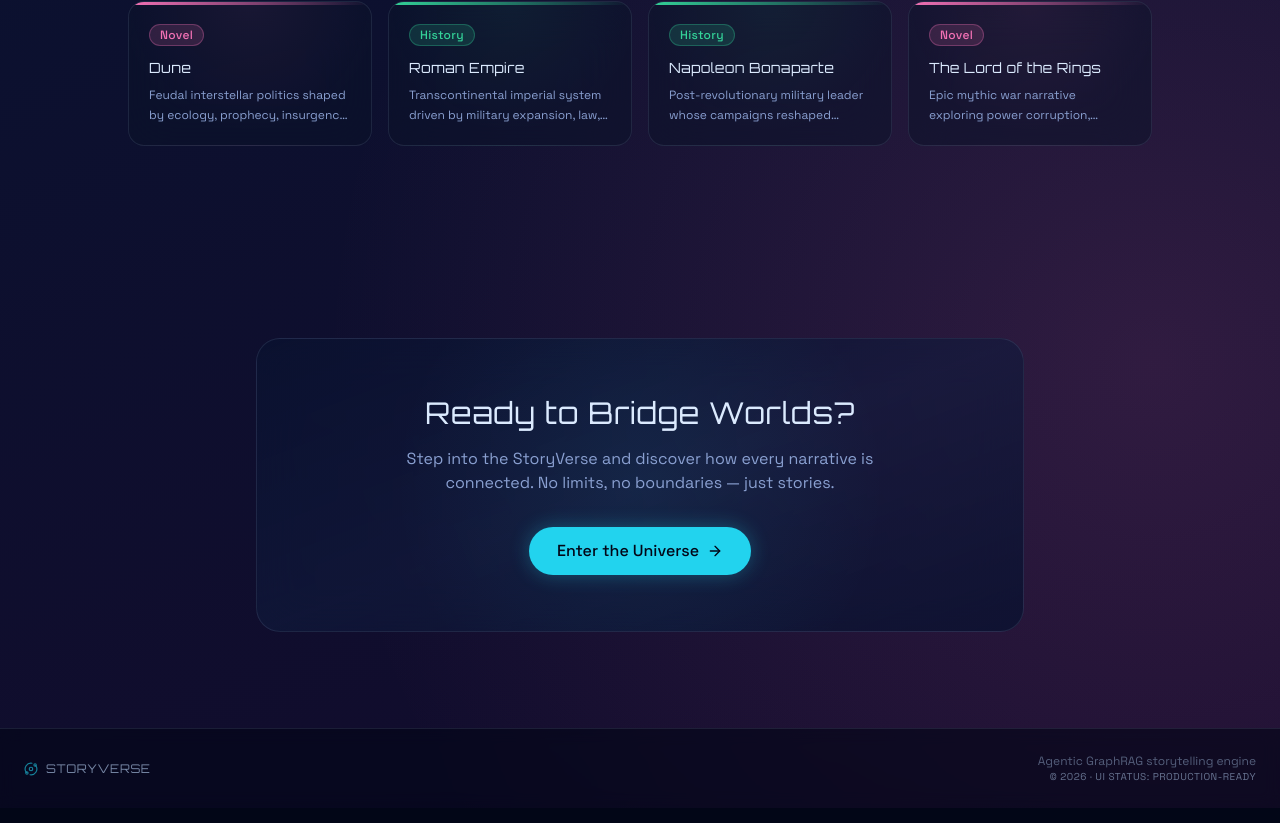
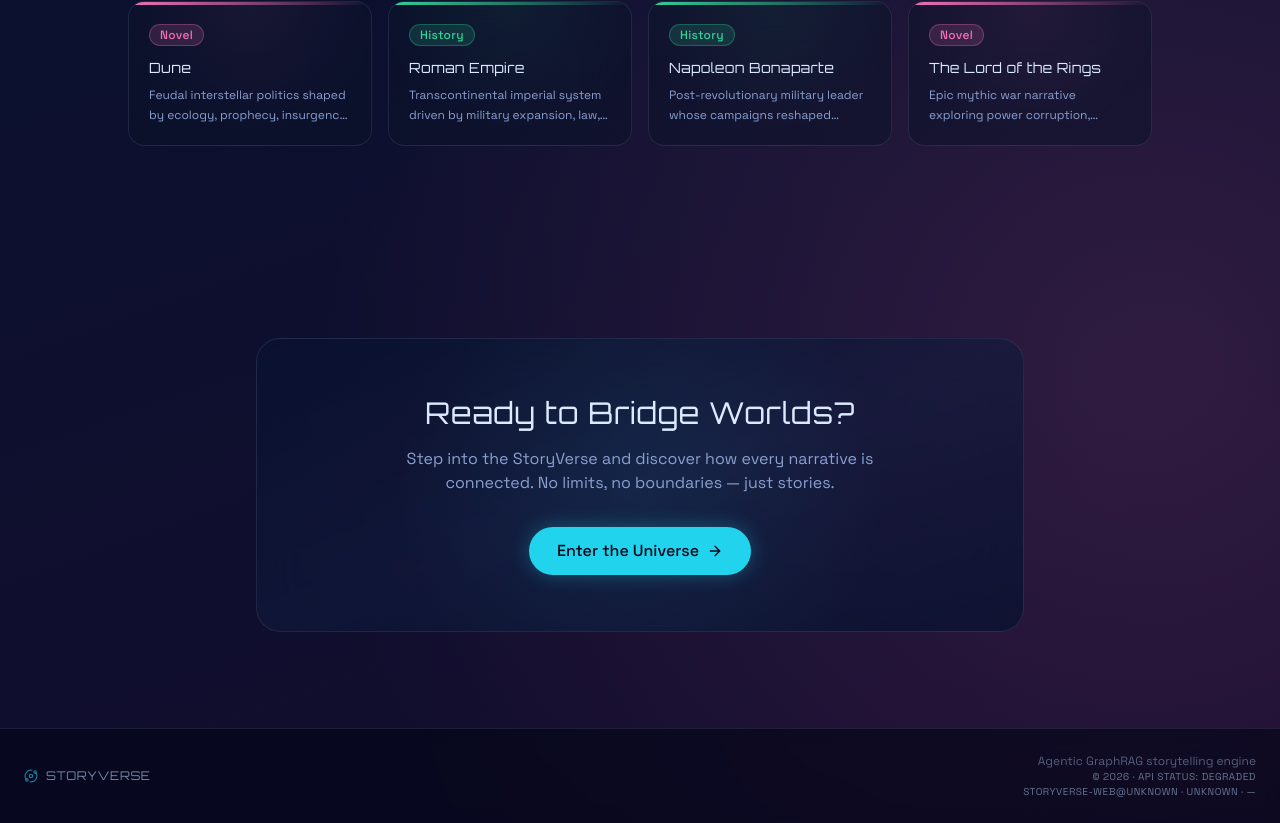
Before and after one commit to MosslandOpenDevs/StoryVerse, a Next.js app in the folder storyverse-web/: page / in a window 1280 px wide. Shown: the part 2149-2972 px from the top of the page. Built offline with nearby package versions, Linux system fonts and the light colour scheme; no server answers.

Commit message:
feat(ui): add live health status footer with polling

```diff
--- a/storyverse-web/src/components/layout/Footer.tsx
+++ b/storyverse-web/src/components/layout/Footer.tsx
@@ -1,7 +1,79 @@
+"use client";
+
+import { useEffect, useMemo, useState } from "react";
 import { Orbit } from "lucide-react";
+
+type ServiceHealth = {
+  ok: boolean;
+  service: string;
+  version: string;
+  nodeEnv: string;
+  timestamp: string;
+};
+
+function formatStatusTime(value: string | null) {
+  if (!value) {
+    return "—";
+  }
+
+  const date = new Date(value);
+  if (Number.isNaN(date.getTime())) {
+    return "—";
+  }
+
+  return date.toLocaleTimeString([], { hour: '2-digit', minute: '2-digit', second: '2-digit' });
+}
 
 export function Footer() {
   const now = new Date();
+  const [health, setHealth] = useState<ServiceHealth | null>(null);
+  const [isHealthLoading, setIsHealthLoading] = useState(true);
+
+  useEffect(() => {
+    let cancelled = false;
+
+    const load = async () => {
+      try {
+        const res = await fetch('/api/health', { cache: 'no-store' });
+        const data = (await res.json()) as ServiceHealth;
+        if (cancelled) return;
+        setHealth(data);
+      } catch {
+        if (!cancelled) {
+          setHealth({
+            ok: false,
+            service: 'storyverse-web',
+            version: 'unknown',
+            nodeEnv: 'unknown',
+            timestamp: '',
+          });
+        }
+      } finally {
+        if (!cancelled) {
+          setIsHealthLoading(false);
+        }
+      }
+    };
+
+    load();
+    const interval = window.setInterval(load, 15000);
+    return () => {
+      cancelled = true;
+      clearInterval(interval);
+    };
+  }, []);
+
+  const statusText = useMemo(() => {
+    if (isHealthLoading && !health) {
+      return 'checking';
+    }
+
+    if (health && health.ok) {
+      return 'live';
+    }
+
+    return 'degraded';
+  }, [health, isHealthLoading]);
 
   return (
     <footer className="border-t border-cosmos-200/10 bg-cosmos-950/60 backdrop-blur-sm">
@@ -17,7 +89,10 @@ export function Footer() {
             Agentic GraphRAG storytelling engine
           </p>
           <p className="text-[10px] uppercase tracking-wider text-cosmos-200/50">
-            © {now.getFullYear()} · UI status: production-ready
+            © {now.getFullYear()} · API status: {statusText}
+          </p>
+          <p className="text-[10px] uppercase tracking-wider text-cosmos-200/50">
+            {health ? `${health.service}@${health.version} · ${health.nodeEnv} · ${formatStatusTime(health.timestamp)}` : 'Waiting for health snapshot'}
           </p>
         </div>
       </div>
```
